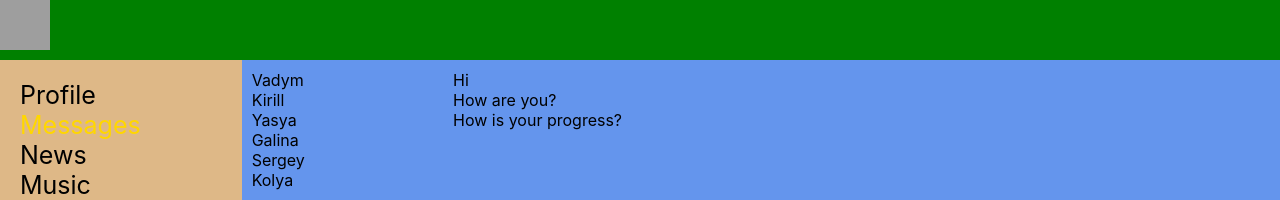
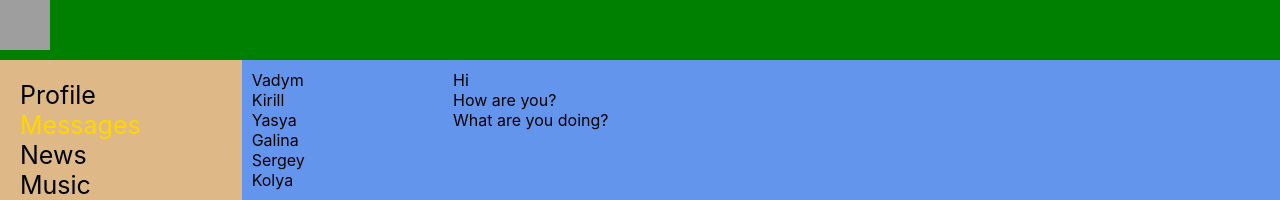
Before and after one commit to VadymUdaltsov/React, a React (Create React App) app in the folder my-app/: page /dialogs in a window 1280 px wide. Shown: the top 200 px of the page. Built offline with nearby package versions, Linux system fonts and the light colour scheme; grey boxes are pictures that could not be loaded.

Commit message:
Added folder with dialogs-components. Added DialogsMessages.jsx

```diff
--- a/my-app/src/components/Dialogs/Dialogs.jsx
+++ b/my-app/src/components/Dialogs/Dialogs.jsx
@@ -1,6 +1,7 @@
 import React from 'react';
 import s from './Dialogs.module.css';
-import DialogLinks from './DialogsLinks';
+import DialogLinks from './DialogsComponents/DialogsLinks';
+import DialogsMessages from './DialogsComponents/Messages';
 
 const Dialogs = () => {
     return (
@@ -14,15 +15,9 @@ const Dialogs = () => {
                 <DialogLinks user='Kolya' url="/dialogs/6" />
             </div>
             <div className={s.messages}>
-                <div className={s.message}>
-                    Hi
-                </div>
-                <div className={s.message}>
-                    How are you?
-                </div>
-                <div className={s.message}>
-                    How is your progress?
-                </div>
+                <DialogsMessages message="Hi" />
+                <DialogsMessages message="How are you?" />
+                <DialogsMessages message="What are you doing?" />
             </div>
         </div>
     )
--- a/my-app/src/components/Dialogs/DialogsLinks.jsx
+++ b/my-app/src/components/Dialogs/DialogsComponents/DialogsLinks.jsx
@@ -1,6 +1,6 @@
 import React from 'react';
 import { NavLink } from 'react-router-dom'; /* обязательный импорт */
-import s from './Dialogs.module.css'
+import s from '../Dialogs.module.css'
 
 /* NavLink замена обычной линке a, но лучше неё */
 /* Синтаксис <NavLink to='/link'></NavLink> */
--- /dev/null
+++ b/my-app/src/components/Dialogs/DialogsComponents/Messages.jsx
@@ -0,0 +1,12 @@
+import React from 'react';
+import s from '../Dialogs.module.css'
+
+const DialogsMessages = (props) => {
+    return (
+        <div className={s.message}>
+            {props.message}
+        </div>
+    )
+};
+
+export default DialogsMessages;
```
